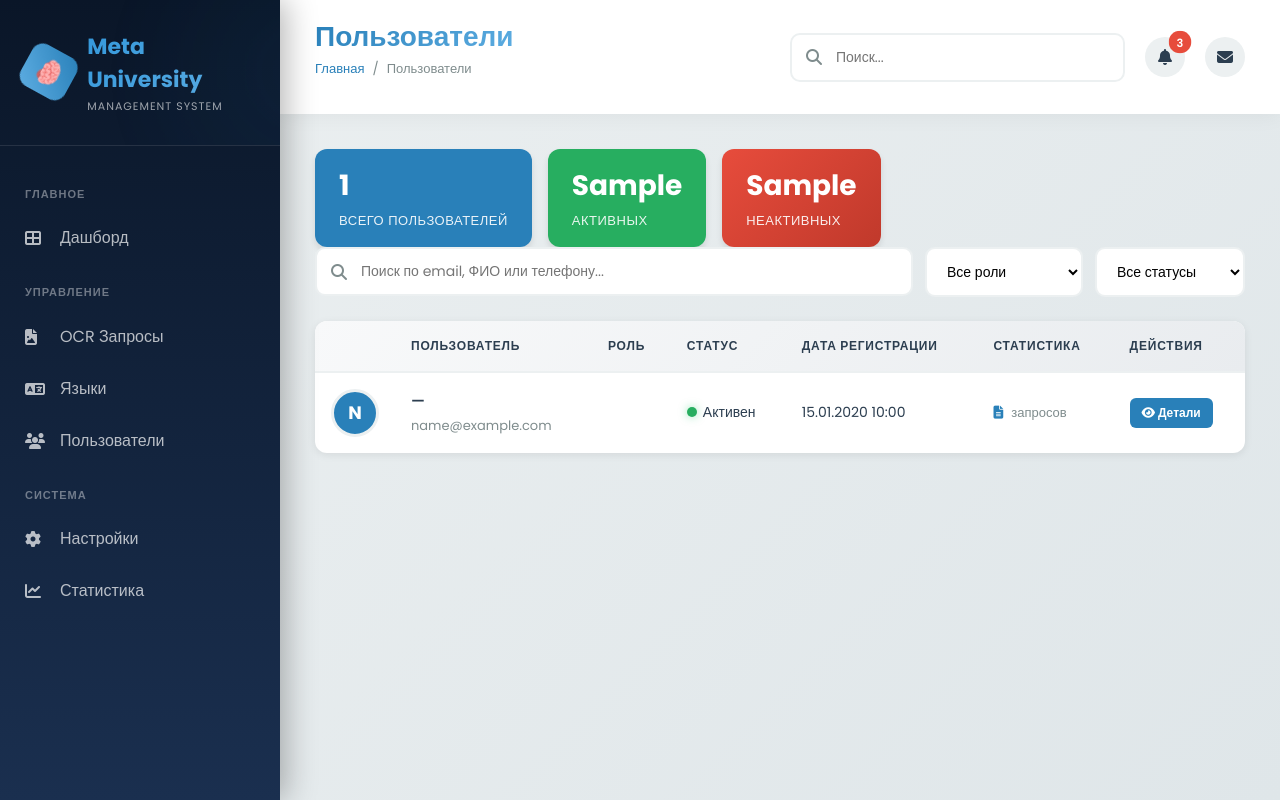
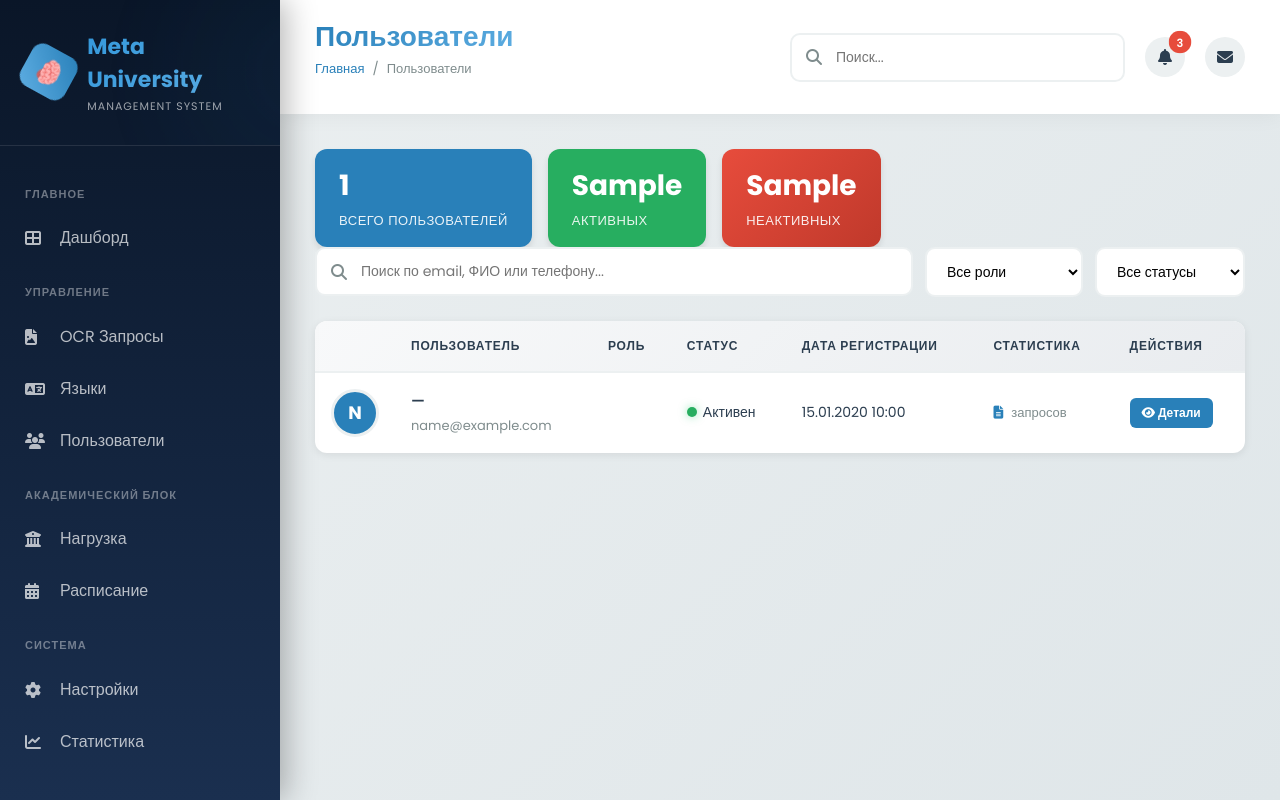
Before and after one commit to murdasoft/meta-university-system, a Django app: template django_project/danadjango/dashboard/templates/dashboard/users.dj.html in a window 1280 px wide. Run offline with Django 4.2, Linux system fonts and the light colour scheme; tables that the repository leaves empty hold one stand-in row (values such as "Sample post"); the template is opened without the code that fills it: values that come from a table or form of the project are taken from there, most other values are stand-ins (such as "Sample title", 1, 10 or a date in 2020).

Commit message:
ui: integrate Load and Schedule modules into main sidebar navigation

```diff
--- a/django_project/danadjango/templates/base.dj.html
+++ b/django_project/danadjango/templates/base.dj.html
@@ -641,6 +641,16 @@
                 <span>Пользователи</span>
             </a>
 
+            <div class="nav-section-title">Академический блок</div>
+            <a href="{% url 'load-dashboard' %}" class="{% if 'load-dashboard' in request.path %}active{% endif %}">
+                <i class="fas fa-university"></i>
+                <span>Нагрузка</span>
+            </a>
+            <a href="{% url 'schedule-dashboard' %}" class="{% if 'schedule-dashboard' in request.path %}active{% endif %}">
+                <i class="fas fa-calendar-alt"></i>
+                <span>Расписание</span>
+            </a>
+
             <div class="nav-section-title">Система</div>
             <a href="{% url 'settings' %}" class="{% if request.resolver_match.url_name == 'settings' %}active{% endif %}">
                 <i class="fas fa-cog"></i>
```
